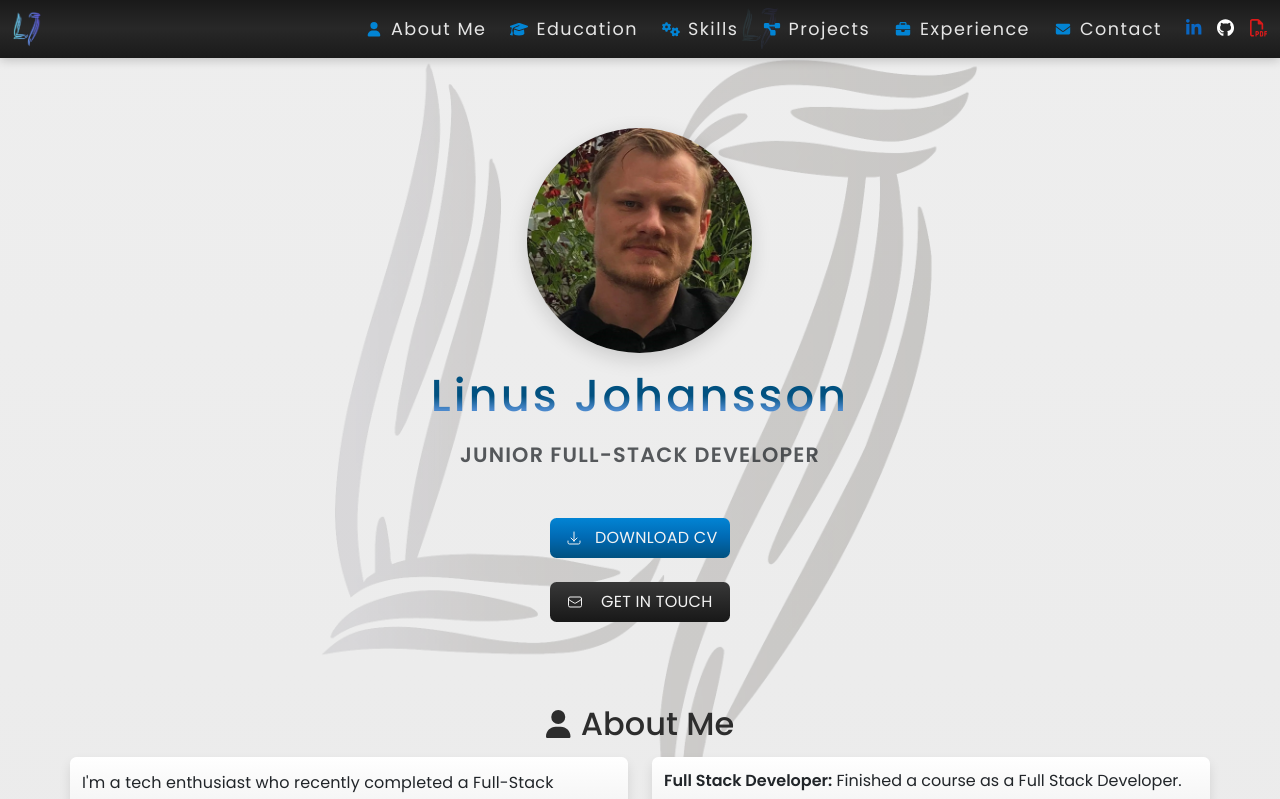
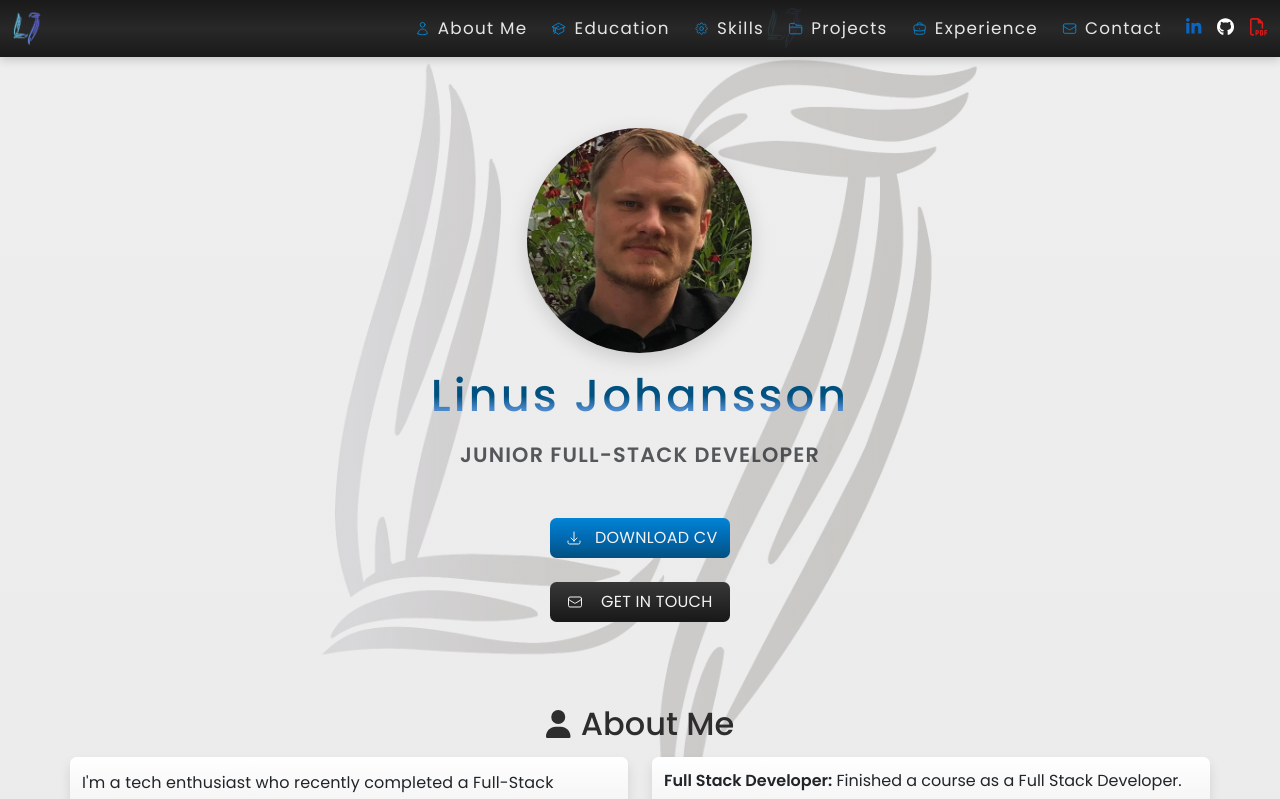
Before and after one commit to j0hanz/j0hanz-portfolio, a React (Create React App) app: page / in a window 1280 px wide. Shown: the top 799 px of the page. Built offline with nearby package versions, Linux system fonts and the light colour scheme; no server answers.

Commit message:
Refactor NavBar to use react-icons

```diff
--- a/src/components/NavBar.js
+++ b/src/components/NavBar.js
@@ -74,19 +74,15 @@ const NavBar = () => {
           </Navbar.Toggle>
           <Navbar.Collapse id="navbar-nav">
             <Nav className={`ms-auto my-1 my-lg-0 ${appStyles.cardBgImage}`}>
-              {navLinks.map(({ id, icon, label }) => (
+              {navLinks.map(({ id, icon: Icon, label }) => (
                 <Nav.Link
                   key={id}
                   href={`#${id}`}
                   className={`${styles.navLink} my-2 my-lg-0 ms-lg-2`}
                   onClick={handleNavLinkClick}
                 >
-                  <FontAwesomeIcon
-                    icon={icon}
-                    className={`${styles.navIcon} me-lg-2 me-3`}
-                    fixedWidth
-                  />
-                  <span className={styles.navLink}>{label}</span>
+                  <Icon className={`${styles.navIcon} me-lg-2 me-3`} />
+                  <span className={styles.navLinkText}>{label}</span>
                 </Nav.Link>
               ))}
             </Nav>
--- a/src/components/styles/NavBar.module.css
+++ b/src/components/styles/NavBar.module.css
@@ -1,13 +1,19 @@
+.navLink {
+  display: flex;
+  align-items: center;
+}
+
 .navIcon {
   color: var(--nav-icon-color);
-  font-size: 0.9rem;
   transition: color 0.3s ease;
+  margin-bottom: 2px;
+  font-size: 0.95rem;
 }
 
-.navLink {
+.navLinkText {
   color: var(--nav-link-color);
-  letter-spacing: 1.5px;
-  font-size: 1.1rem;
+  letter-spacing: 1.25px;
+  font-size: 1.05rem;
   transition:
     color 0.3s ease,
     transform 0.3s ease;
@@ -22,11 +28,11 @@
   opacity: 0.7;
 }
 
-.navLink:hover {
+.navLinkText:hover {
   color: var(--nav-link-hover-color);
 }
 
-.navLink:active {
+.navLinkText:active {
   transform: scale(0.98);
 }
 
--- a/src/data/navLinks.js
+++ b/src/data/navLinks.js
@@ -1,17 +1,17 @@
 import {
-  faUser,
-  faGraduationCap,
-  faCogs,
-  faProjectDiagram,
-  faBriefcase,
-  faEnvelope,
-} from '@fortawesome/free-solid-svg-icons';
+  HiOutlineUser,
+  HiOutlineAcademicCap,
+  HiOutlineCog8Tooth,
+  HiOutlineFolder,
+  HiOutlineBriefcase,
+  HiOutlineEnvelope,
+} from 'react-icons/hi2';
 
 export const navLinks = [
-  { id: 'about-me', icon: faUser, label: 'About Me' },
-  { id: 'education', icon: faGraduationCap, label: 'Education' },
-  { id: 'skills', icon: faCogs, label: 'Skills' },
-  { id: 'portfolio', icon: faProjectDiagram, label: 'Projects' },
-  { id: 'work-experience', icon: faBriefcase, label: 'Experience' },
-  { id: 'contact', icon: faEnvelope, label: 'Contact' },
+  { id: 'about-me', icon: HiOutlineUser, label: 'About Me' },
+  { id: 'education', icon: HiOutlineAcademicCap, label: 'Education' },
+  { id: 'skills', icon: HiOutlineCog8Tooth, label: 'Skills' },
+  { id: 'portfolio', icon: HiOutlineFolder, label: 'Projects' },
+  { id: 'work-experience', icon: HiOutlineBriefcase, label: 'Experience' },
+  { id: 'contact', icon: HiOutlineEnvelope, label: 'Contact' },
 ];
```
